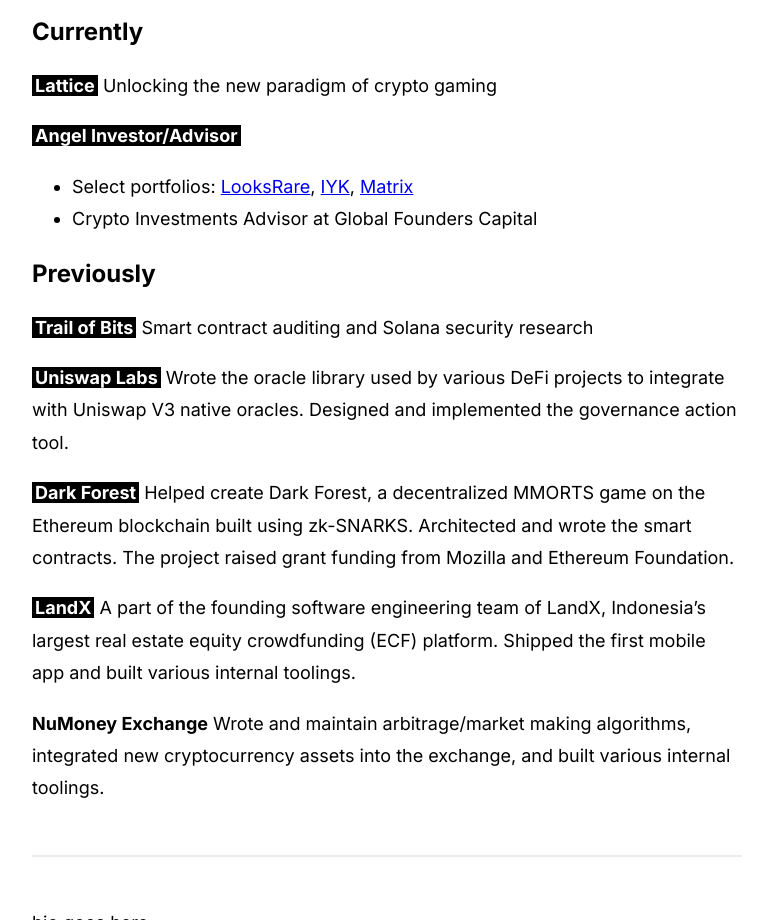
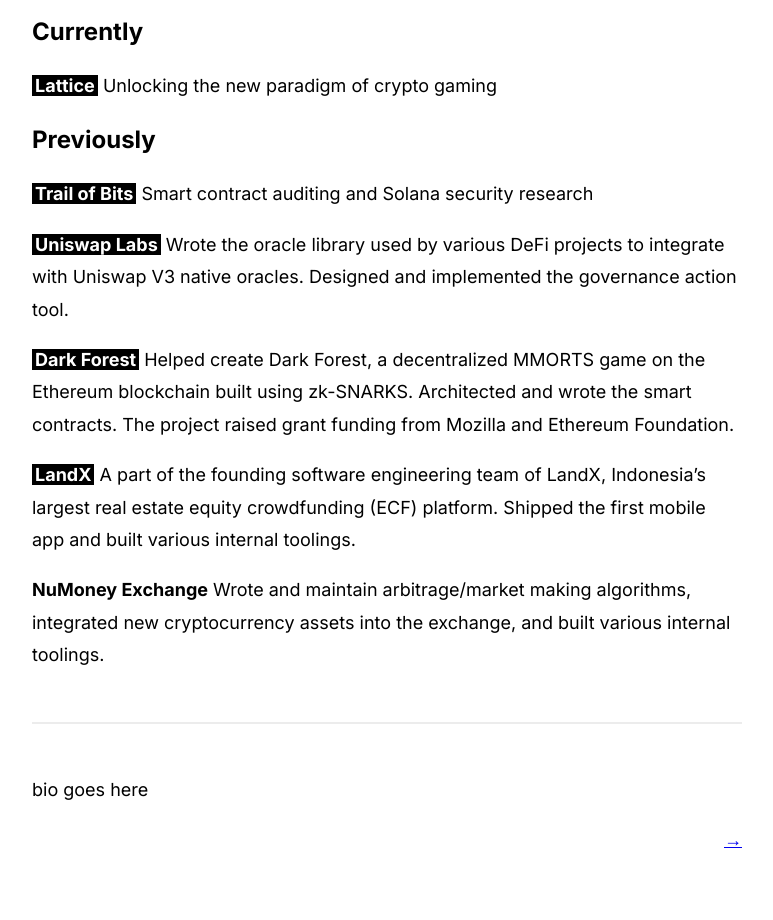
Before and after one commit to smsunarto/smsunarto.com, a Gatsby site: page /home/ in a window 1280 px wide. Shown: the part 920-1840 px from the top of the page, without its empty margins (253-1026 px from the left). Built offline with nearby package versions, Linux system fonts and the light colour scheme; Gatsby itself is replaced by a stand-in of ours; some packages are replaced by stand-ins of ours.

Commit message:
Update index.md

```diff
--- a/content/pages/home/index.md
+++ b/content/pages/home/index.md
@@ -25,11 +25,6 @@
 Unlocking the new paradigm of crypto gaming
 <br/>
 
-**[Angel Investor/Advisor](https://twitter.com/smsunarto)**
-- Select portfolios: [LooksRare](https://looksrare.org/), [IYK](https://twitter.com/__iyk), [Matrix](https://twitter.com/YouAreMatrix)
-- Crypto Investments Advisor at Global Founders Capital
-<br/>
-
 # Previously
 
 **[Trail of Bits](https://trailofbits.com)**
```
